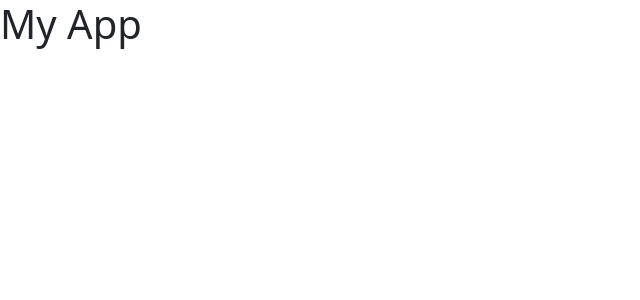
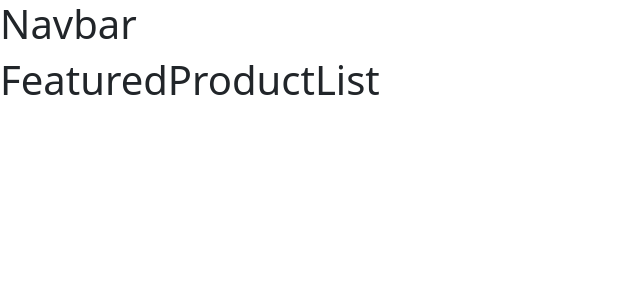
Before and after one commit to imtiyaz-hirani/java_hex_fsd_june_2026, a React (Vite) app in the folder ecom-react-ui/: page / in a window 1280 px wide. Shown: the top 300 px of the page, without its empty margins (0-640 px from the left). Built offline with nearby package versions, Linux system fonts and the light colour scheme.

Commit message:
multi-layer-route

```diff
--- a/ecom-react-ui/src/App.jsx
+++ b/ecom-react-ui/src/App.jsx
@@ -1,10 +1,19 @@
+import { Route, Routes } from "react-router"
+import CustomerHome from "./components/customer/CustomerHome"
+import PageNotFound from "./components/PageNotFound"
+import FeaturedProductList from "./components/customer/FeaturedProductList"
+import ProductList from "./components/customer/ProductList"
 
+ function App() {
+  return (
+       <Routes>
+          <Route path="" element={<CustomerHome />}  >
+            <Route path="" element={<FeaturedProductList />}/>
+            <Route path="/product/:category-id" element={<ProductList />}/>
+          </Route>
+          <Route path="*" element={<PageNotFound />} />
 
-function App() {
-
-
-  return (
-      <h1>My App</h1>
+       </Routes>
   )
 }
 
--- /dev/null
+++ b/ecom-react-ui/src/components/PageNotFound.jsx
@@ -0,0 +1,8 @@
+function PageNotFound(){
+
+    return(
+        <h1>Page not found</h1>
+    )
+}
+
+export default PageNotFound
--- /dev/null
+++ b/ecom-react-ui/src/components/customer/CustomerHome.jsx
@@ -0,0 +1,14 @@
+import { Outlet } from "react-router"
+import Navbar from "./Navbar"
+
+function CustomerHome(){
+
+    return(
+        <div>
+            <Navbar />
+            <Outlet />
+        </div>
+    )
+}
+
+export default CustomerHome
--- /dev/null
+++ b/ecom-react-ui/src/components/customer/FeaturedProductList.jsx
@@ -0,0 +1,8 @@
+function FeaturedProductList(){
+
+    return(
+        <h1>FeaturedProductList</h1>
+    )
+}
+
+export default FeaturedProductList
--- /dev/null
+++ b/ecom-react-ui/src/components/customer/Navbar.jsx
@@ -0,0 +1,8 @@
+function Navbar(){
+
+    return(
+        <h1>Navbar</h1>
+    )
+}
+
+export default Navbar
--- /dev/null
+++ b/ecom-react-ui/src/components/customer/ProductList.jsx
@@ -0,0 +1,8 @@
+function ProductList(){
+
+    return(
+        <h1>ProductList</h1>
+    )
+}
+
+export default ProductList
--- a/ecom-react-ui/src/main.jsx
+++ b/ecom-react-ui/src/main.jsx
@@ -1,6 +1,9 @@
  import { createRoot } from 'react-dom/client'
  import App from './App.jsx'
+import { BrowserRouter } from 'react-router'
 
 createRoot(document.getElementById('root')).render(
+    <BrowserRouter>
     <App />
+     </BrowserRouter>
 )
```
